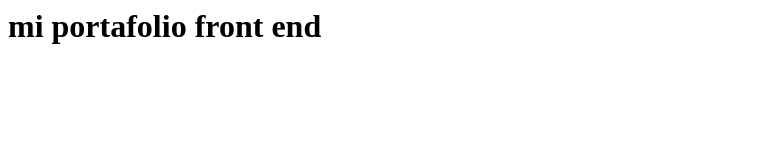
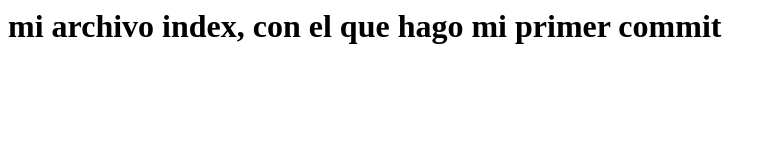
Before and after one commit to ChristianCDB/portfolio-frontend, a plain HTML site: page index.html in a window 1280 px wide. Shown: the whole page, without its empty margins (0-777 px from the left). Drawn offline with Linux system fonts and the light colour scheme.

Commit message:
Mi tercer commit

```diff
--- a/index.html
+++ b/index.html
@@ -1 +1,3 @@
-<h1>mi portafolio front end</h1>
+<h1>
+    mi archivo index, con el que hago mi primer commit
+</h1>
--- a/styles.css
+++ b/styles.css
@@ -0,0 +1,3 @@
+/*
+    Este es el archivo con el que hago mi segundo commit
+*/
```
Also changed, not shown: login.html (added, +3 -0 lines).
